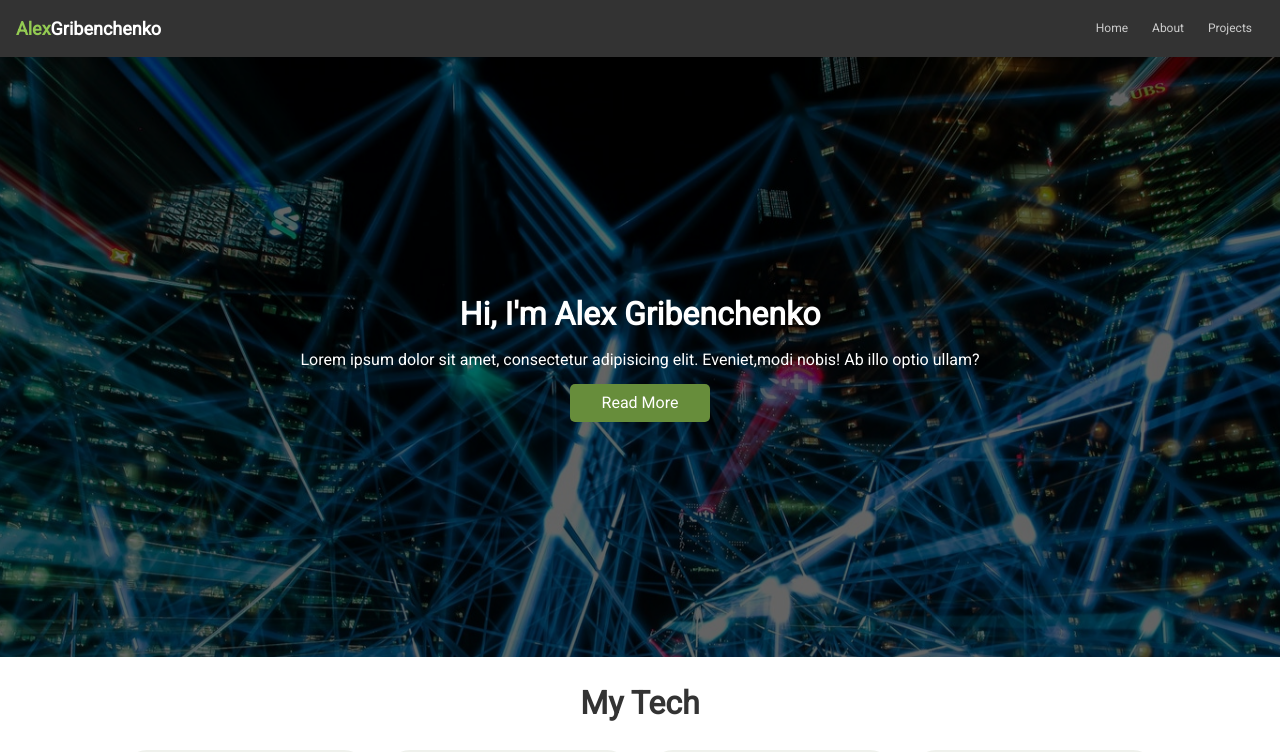
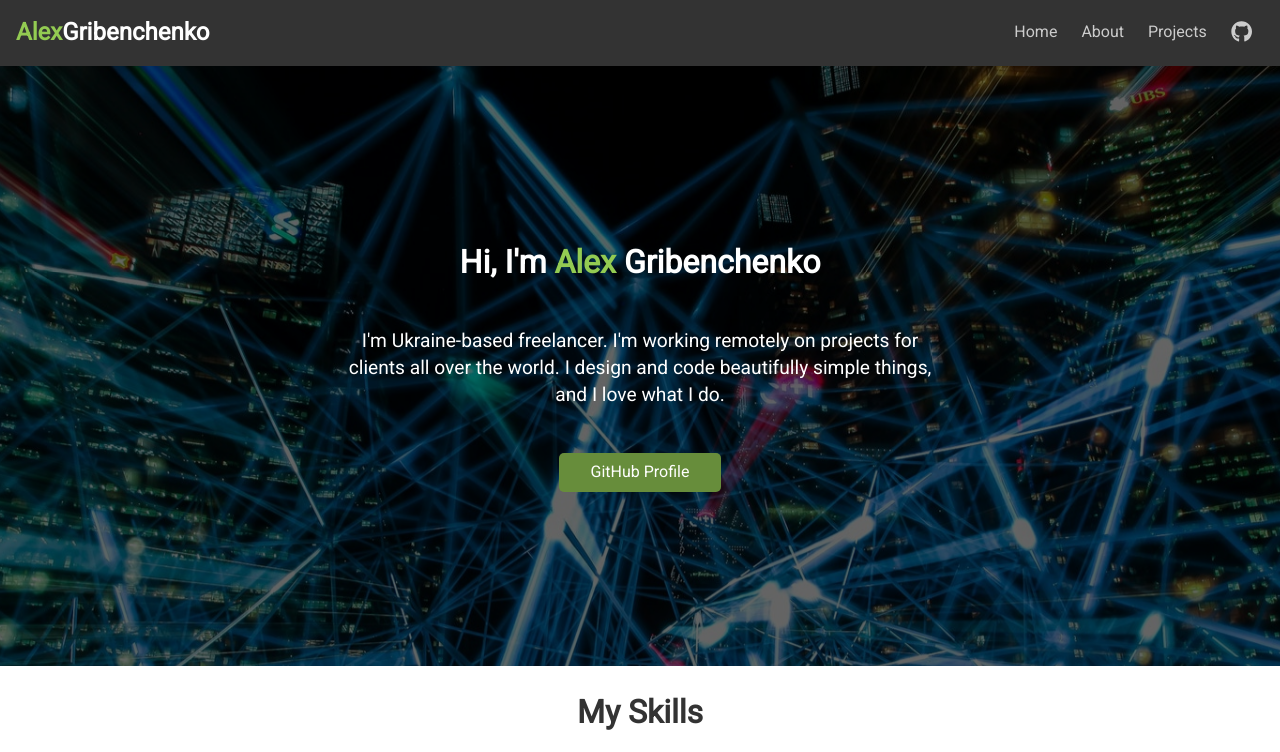
Before and after one commit to samnite/portfolio-client, a React (Create React App) app: page / in a window 1280 px wide. Shown: the top 752 px of the page. Built offline with nearby package versions, Linux system fonts and the light colour scheme.

Commit message:
fixed some issues in showcase section

```diff
--- a/src/components/layout/navbar.jsx
+++ b/src/components/layout/navbar.jsx
@@ -15,7 +15,6 @@ const StyledNavbar = styled.nav`
   padding: 1rem;
   text-align: center;
   align-items: center;
-  font-size: 0.75rem;
 
   span {
     color: var(--primary-hover-color);
@@ -62,6 +61,11 @@ const Navbar = () => {
           <li>
             <a href="#">Projects</a>
           </li>
+          <li>
+            <a href="https://github.com/samnite" target="_blank">
+              <FontAwesomeIcon icon={faGithub} size="lg" />
+            </a>
+          </li>
         </ul>
       </StyledNavbar>
     </Fragment>
--- a/src/components/layout/showcase.jsx
+++ b/src/components/layout/showcase.jsx
@@ -22,6 +22,16 @@ const StyledShowCaseContent = styled.div`
   right: 0;
   bottom: 0;
   background-color: rgba(0, 0, 0, 0.6);
+  span {
+    color: var(--primary-hover-color);
+  }
+  div {
+    width: 50%;
+    padding: 2rem 0;
+    p {
+      font-size: 1.2rem;
+    }
+  }
 `;
 
 const Showcase = () => {
@@ -29,13 +39,22 @@ const Showcase = () => {
     <Parallax bgImage={background} strength={600}>
       <StyledShowCase>
         <StyledShowCaseContent>
-          <h1>Hi, I'm Alex Gribenchenko</h1>
-          <p>
-            Lorem ipsum dolor sit amet, consectetur adipisicing elit.
-            Eveniet,modi nobis! Ab illo optio ullam?
-          </p>
-          <StyledPrimaryButton href="http://ya.ru" target="_blank">
-            Read More
+          <h1>
+            Hi, I'm <span>Alex</span> Gribenchenko
+          </h1>
+          <div>
+            <p>
+              I'm Ukraine-based freelancer. I'm working remotely on projects for
+              clients all over the world. I design and code beautifully simple
+              things, and I love what I do.
+            </p>
+          </div>
+
+          <StyledPrimaryButton
+            href="https://github.com/samnite"
+            target="_blank"
+          >
+            GitHub Profile
           </StyledPrimaryButton>
         </StyledShowCaseContent>
       </StyledShowCase>
--- a/src/components/layout/skills.jsx
+++ b/src/components/layout/skills.jsx
@@ -38,7 +38,7 @@ const StyledSkillCard = styled.div`
 const Skills = () => {
   return (
     <Fragment>
-      <StyledLHead>My Tech</StyledLHead>
+      <StyledLHead>My Skills</StyledLHead>
       <StyledSkills>
         <StyledSkillCard>
           <FontAwesomeIcon icon={faReact} size="3x" color="cyan" />
```
